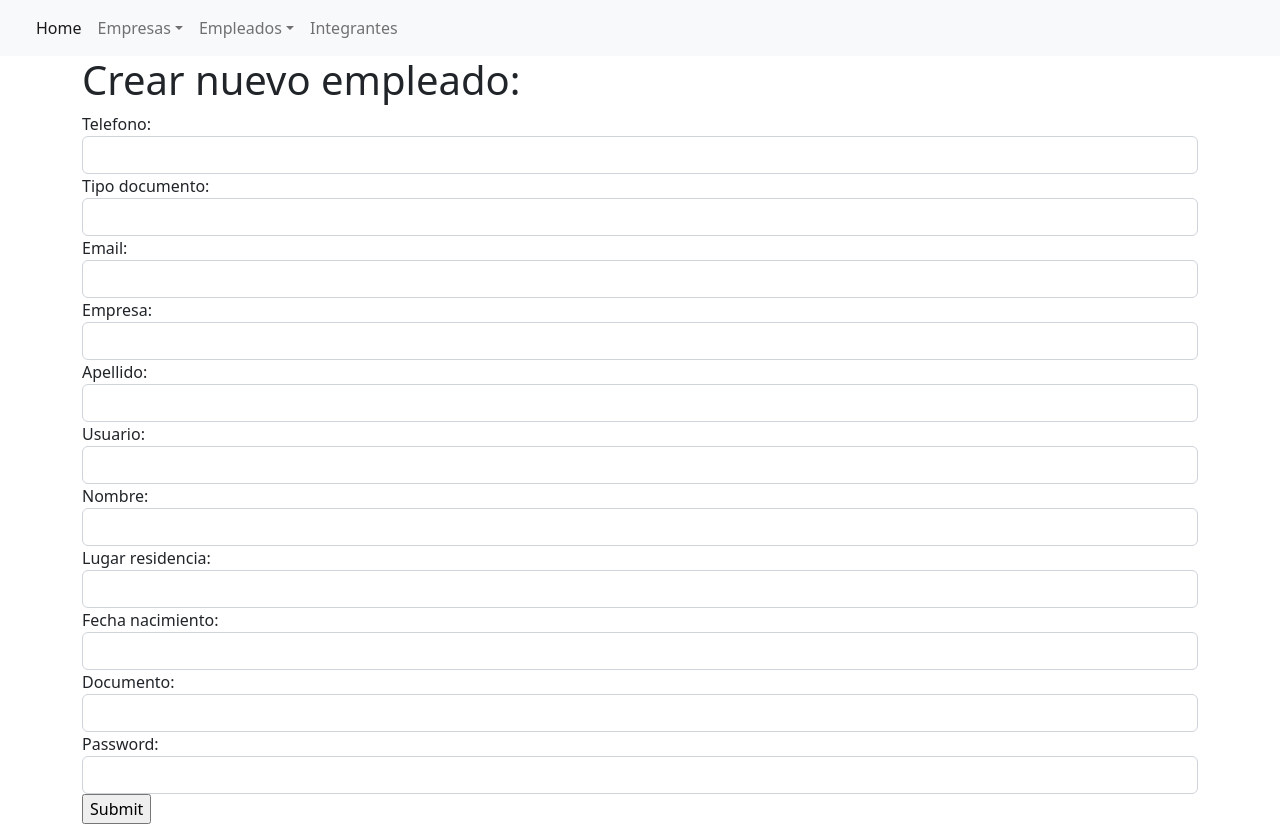
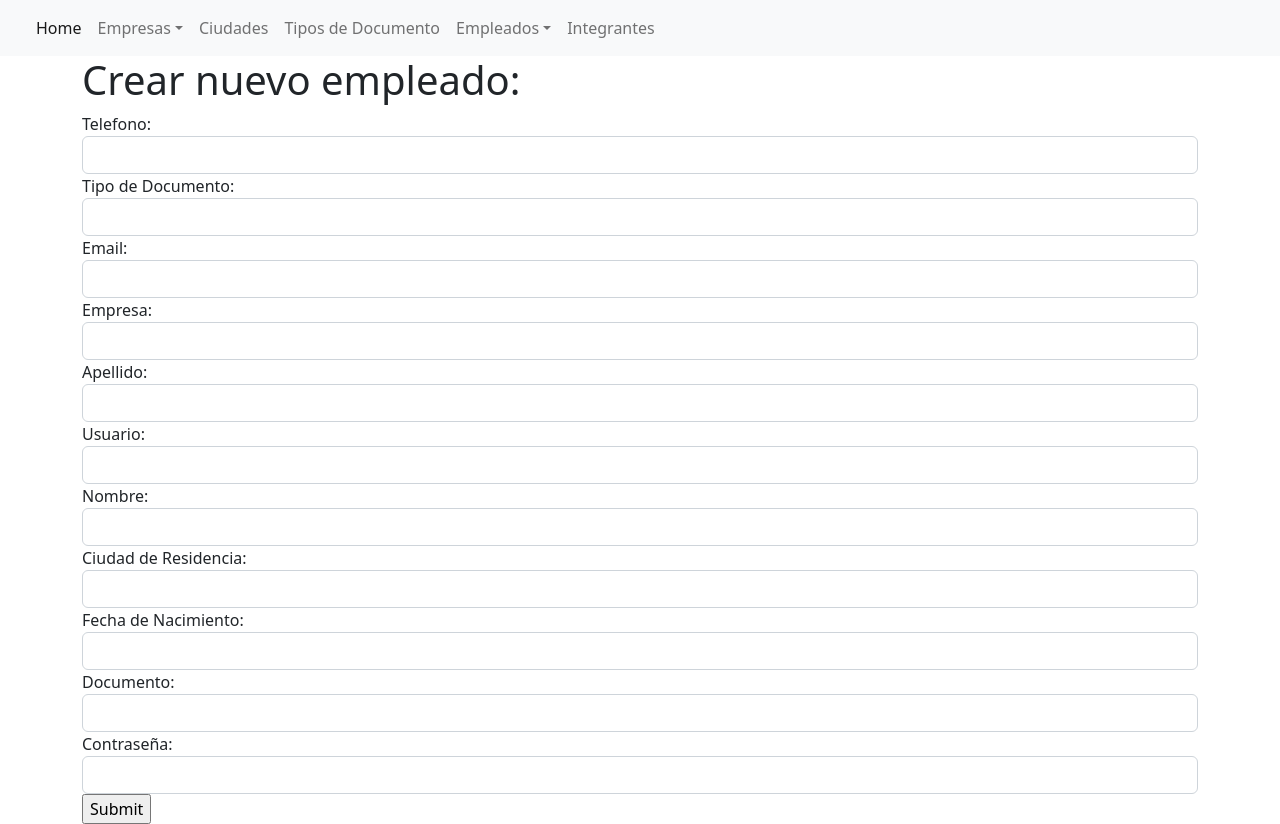
Before and after one commit to d13g0-rar-dev/proyectoMPA, a Django app: page /empleados/new/ in a window 1280 px wide. Run offline with Django 4.2, Linux system fonts and the light colour scheme.

Commit message:
create finished

```diff
--- a/books/forms.py
+++ b/books/forms.py
@@ -13,8 +13,8 @@ class EmpresaForm(forms.ModelForm):
       "nit",
     }
     labels = {
-      "Nombre Empresa": "nombre_empresa",
-      "NIT": "nit",
+      "nombre_empresa": "Nombre de Empresa",
+      "nit": "NIT",
     }
     widgets = {
       "nombre_empresa" : forms.TextInput(attrs={"class": "form-control", "required":""}),
@@ -40,22 +40,22 @@ class EmpleadoForm(forms.ModelForm):
       "empresa",
     }
     labels = {
-      "Nombre": "nombre",
-      "Apellido": "apellido",
-      "Tipo de Documento": "tipo_documento",
-      "Documento": "documento",
-      "Ciudad de Residencia": "lugar_residencia",
-      "Fecha de Nacimiento": "fecha_nacimiento",
-      "Email": "email",
-      "Telefono": "telefono",
-      "Usuario": "usuario",
-      "Contraseña": "password",
-      "Empresa":"empresa",
+      "nombre": "Nombre",
+      "apellido": "Apellido",
+      "tipo_documento": "Tipo de Documento",
+      "documento": "Documento",
+      "lugar_residencia": "Ciudad de Residencia",
+      "fecha_nacimiento": "Fecha de Nacimiento",
+      "email": "Email",
+      "telefono": "Telefono",
+      "usuario": "Usuario",
+      "password": "Contraseña",
+      "empresa":"Empresa",
     }
     widgets = {
       "nombre" : forms.TextInput(attrs={"class": "form-control", "required":""}),
       "apellido" : forms.TextInput(attrs={"class": "form-control", "required":""}),
-      "tipo_documento" : forms.TextInput(attrs={"class": "form-control", "required":""}),
+      "tipo_documento" : forms.TextInput(attrs={"class": "form-control", "required": "" }),
       "documento" : forms.TextInput(attrs={"class": "form-control", "required":""}),
       "lugar_residencia" : forms.TextInput(attrs={"class": "form-control", "required":""}),
       "fecha_nacimiento" : forms.TextInput(attrs={"class": "form-control", "required":""}),
--- a/books/models.py
+++ b/books/models.py
@@ -2,17 +2,15 @@ from django.db import models
 
 # Modelo para la entidad TipoDocumento.
 class TipoDocumento(models.Model):
-  nombre_tipo = models.CharField(max_length=30)
-  descripcion_tipo = models.CharField(max_length=300)
+  nombre_tipo = models.CharField(max_length=300, primary_key=True)
 
 # Modelo para la entidad Ciudad.
 class Ciudad(models.Model):
-  nombre_ciudad = models.CharField(max_length=30)
-  descripcion_ciudad = models.CharField(max_length=300)
+  nombre_ciudad = models.CharField(max_length=300, primary_key=True)
 
 # Modelo para la entidad Empresa.
 class Empresa(models.Model):
-  nombre_empresa = models.CharField(max_length=30)
+  nombre_empresa = models.CharField(max_length=300, primary_key=True)
   nit = models.IntegerField()
 
 # Modelo para la entidad Empleado.
--- a/books/urls.py
+++ b/books/urls.py
@@ -9,5 +9,7 @@ urlpatterns = [
   path("empresas/new/", views.new_Empresa, name="new_Empresa"),
   path("empleados/", views.empleados, name="empleados"),
   path("empleados/new/", views.new_Empleado, name="new_Empleado"),
+  path("tiposDocumento/", views.tipoDocumento, name="tiposDocumento"),
+  path("ciudades/", views.ciudad, name="ciudades"),
   path("integrantes/", views.integrantes, name="integrantes"),
 ]
--- a/books/views.py
+++ b/books/views.py
@@ -4,7 +4,7 @@ from django.template import loader
 from django.http import HttpResponseRedirect
 from django.urls import reverse
 from books.forms import EmpresaForm, EmpleadoForm
-from .models import Empresa, Empleado
+from .models import Empresa, Empleado, TipoDocumento, Ciudad
 
 
 # Create your views here.
@@ -18,6 +18,18 @@ def empleados(request):
   empleados= Empleado.objects.all()
   template = loader.get_template("books/empleados.html")
   context = {"empleados":empleados,}
+  return HttpResponse(template.render(context,request))
+
+def tipoDocumento(request):
+  tiposDocumento = TipoDocumento.objects.all()
+  template = loader.get_template("books/tipoDocumento.html")
+  context = {"tiposDocumento":tiposDocumento,}
+  return HttpResponse(template.render(context,request))
+
+def ciudad(request):
+  ciudades = Ciudad.objects.all()
+  template = loader.get_template("books/ciudades.html")
+  context = {"ciudades":ciudades,}
   return HttpResponse(template.render(context,request))
 
 def home(request):
--- a/templates/base.html
+++ b/templates/base.html
@@ -30,12 +30,12 @@
               <li><a href="{%url 'new_Empresa'%}" class="dropdown-item">Crear Empresas</a></li>
             </ul>
           </li>
-          <!--<li class="nav-item">
-            <a href="#" class="nav-link">Ciudades</a>
+          <li class="nav-item">
+            <a href="{%url 'ciudades'%}" class="nav-link">Ciudades</a>
           </li>
           <li class="nav-item">
-            <a href="#" class="nav-link">Tipos de Documento</a>
-          </li>-->
+            <a href="{%url 'tiposDocumento'%}" class="nav-link">Tipos de Documento</a>
+          </li>
           <li class="nav-item dropdown">
             <a href="#" class="nav-link dropdown-toggle" id="dropdownMenuLink" role="button" data-bs-toggle="dropdown" aria-expanded="false">Empleados</a>
             <ul class="dropdown-menu" aria-labelledby="navbarDropdownMenuLink">
--- a/templates/books/create_empresas.html
+++ b/templates/books/create_empresas.html
@@ -12,5 +12,5 @@
       {{form}}
       <input type="submit" value="Submit">
     </form>
+  </div>
 {%endblock content%}
-  </div>
--- a/templates/books/empleados.html
+++ b/templates/books/empleados.html
@@ -11,7 +11,7 @@
   {%if empleados%}
     <ul>
       {%for empleado in empleados%}
-      <li><b>Nombre: </b>{{empleado.first_name}} <b>Apellido: </b>{{empleado.last_name}} <b>Tipo de Documento: </b>{{empleado.tipo_documento}} <b>Documento: </b>{{empleado.documento}} <b>Ciudad de Residencia: </b>{{empleado.lugar_residencia}} <b>Fecha de Nacimiento: </b>{{empleado.fecha_nacimiento}} <b>Email: </b>{{empleado.email}} <b>Telefono: </b>{{empleado.telefono}} <b>Usuario: </b>{{empleado.usuario}} <b>Contraseña: </b>{{empleado.password}} <b>Empresa: </b>{{empleado.empresa}}</li>
+      <li><b>Nombre: </b>{{empleado.nombre}}<br><b>Apellido: </b>{{empleado.apellido}} <br><b>Tipo de Documento: </b>{{empleado.tipo_documento.nombre_tipo}}<br> <b>Documento: </b>{{empleado.documento}}<br> <b>Ciudad de Residencia: </b>{{empleado.lugar_residencia.nombre_ciudad}}<br> <b>Fecha de Nacimiento: </b>{{empleado.fecha_nacimiento}}<br> <b>Email: </b>{{empleado.email}}<br> <b>Telefono: </b>{{empleado.telefono}}<br> <b>Usuario: </b>{{empleado.usuario}}<br><b>Empresa: </b>{{empleado.empresa.nombre_empresa}}<br><br></li>
       {%endfor%}
     </ul>
     {%endif%}
```
Also changed, not shown: templates/books/ciudades.html (added, +19 -0 lines), templates/books/tipoDocumento.html (added, +19 -0 lines), books/migrations/0005_alter_empleado_documento_alter_empleado_telefono.py (added), books/migrations/0006_remove_ciudad_descripcion_ciudad_and_more.py (added), books/migrations/0007_remove_empresa_id_remove_tipodocumento_id_and_more.py (added), books/migrations/0008_remove_ciudad_id_alter_ciudad_nombre_ciudad.py (added), books/migrations/0009_alter_ciudad_nombre_ciudad_and_more.py (added).
